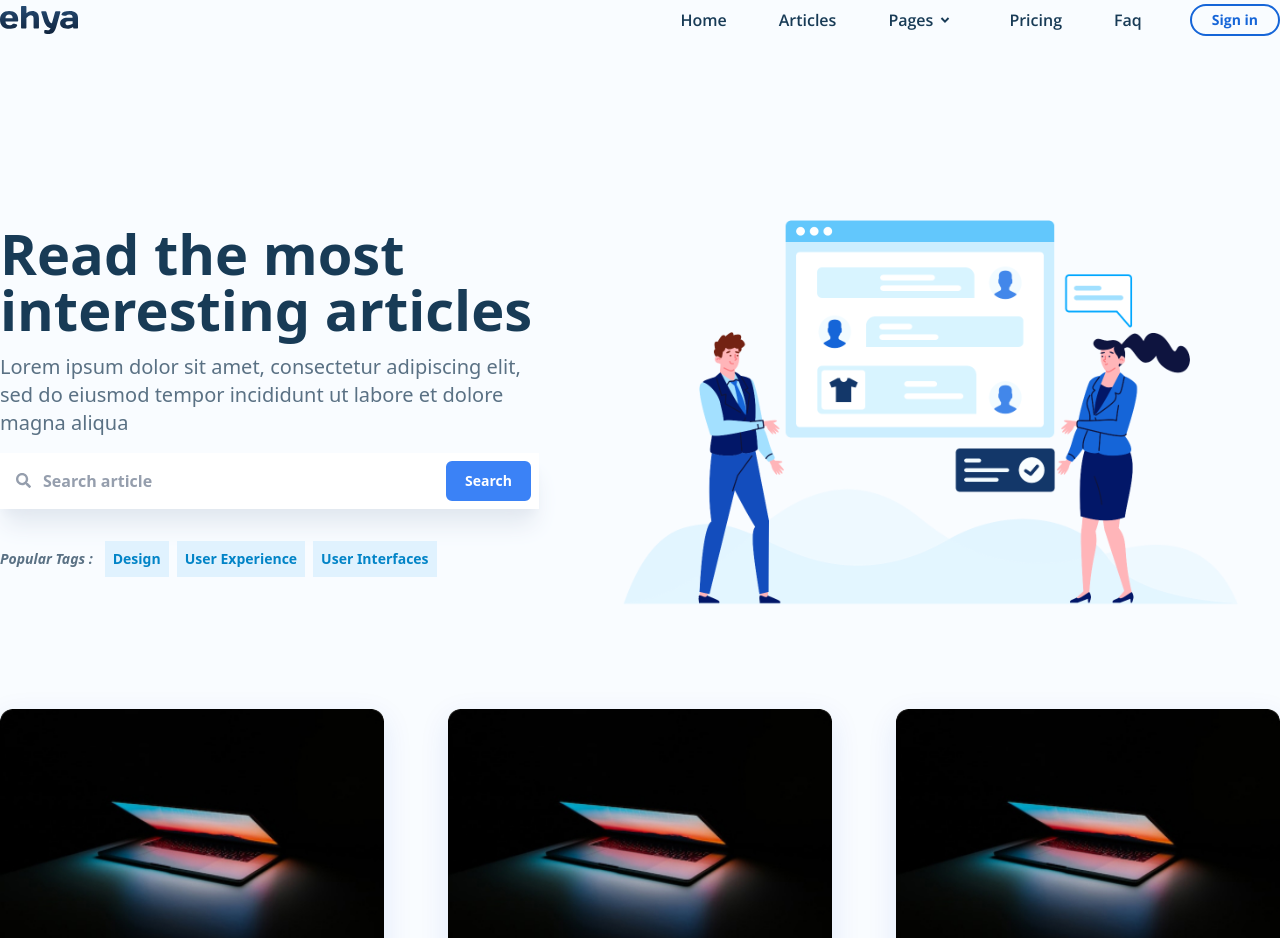
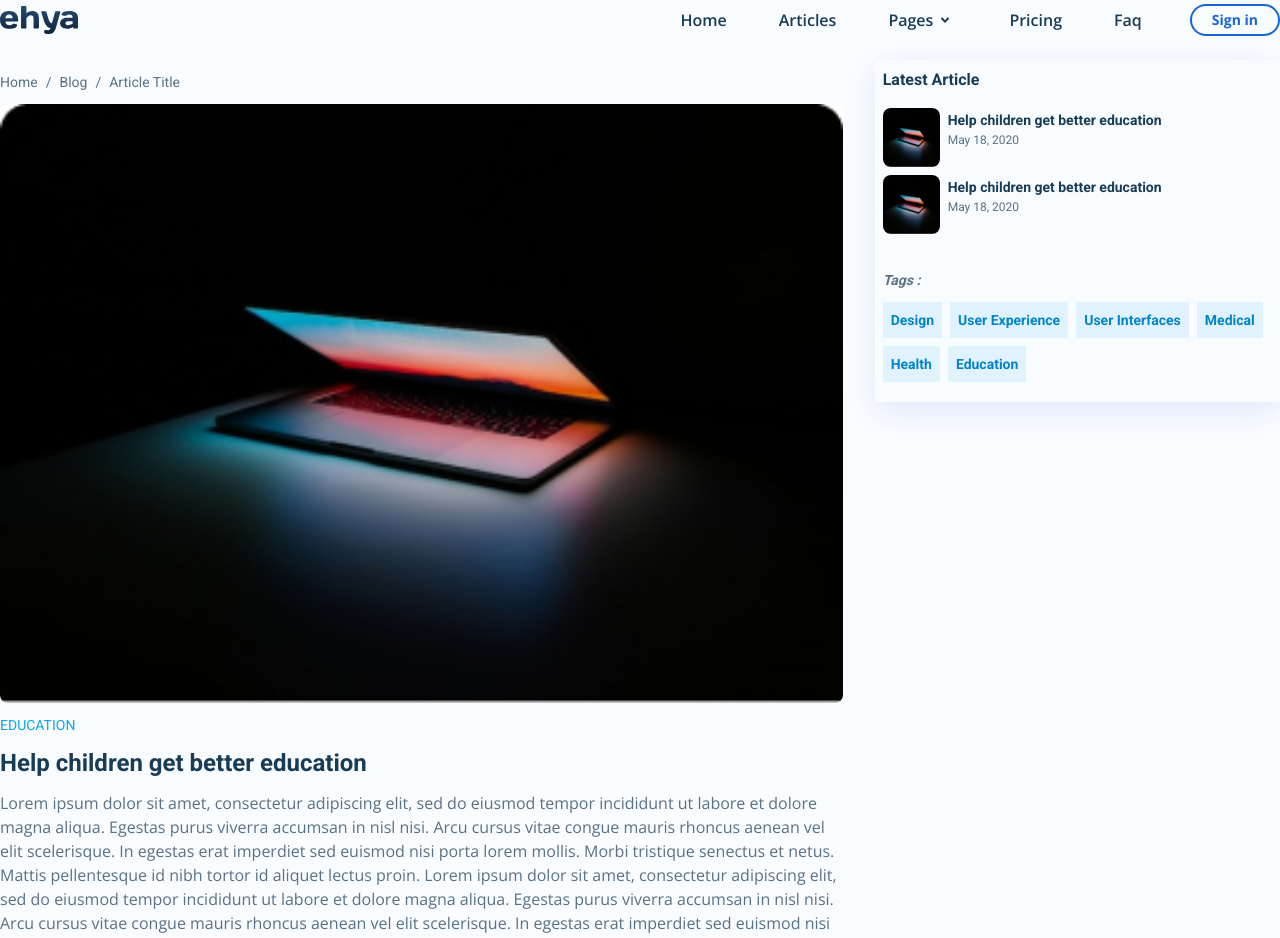
Before and after one commit to satya-ranjon/blog_application, a React (Vite) app: page /article-details/1 in a window 1280 px wide. Shown: the part 20-958 px from the top of the page. Built offline with nearby package versions, Linux system fonts and the light colour scheme.

Commit message:
complite article details section design

```diff
--- a/src/App.jsx
+++ b/src/App.jsx
@@ -1,9 +1,12 @@
-import HomePage from "./pages/Home/HomePage";
+import { BrowserRouter } from "react-router-dom";
+import Routers from "./routes";
 
 export default function App() {
   return (
-    <div className=" bg-theme">
-      <HomePage />
-    </div>
+    <BrowserRouter>
+      <div className=" bg-theme">
+        <Routers />
+      </div>
+    </BrowserRouter>
   );
 }
--- a/src/components/Header.jsx
+++ b/src/components/Header.jsx
@@ -9,7 +9,7 @@ const Header = () => {
   const navVisibilityHandler = () => setNavIsVisible((prv) => !prv);
 
   return (
-    <header className="container px-2 lg:px-5 xl:px-0  mx-auto   flex justify-between py-5 items-center font-opensans ">
+    <header className="container px-2 sm:px-20 lg:px-5 xl:px-0  mx-auto   flex justify-between py-5 items-center font-opensans ">
       <div>
         <img src={images.logo} alt="logo" className=" w-[90px] h-[28px]" />
       </div>
--- a/src/components/Tags.jsx
+++ b/src/components/Tags.jsx
@@ -1,16 +1,20 @@
-import tags from "../data/tags";
+import { Link } from "react-router-dom";
 
-const Tags = () => {
+const Tags = ({ heading, row = true, tags = [] }) => {
   return (
-    <div className=" flex flex-col sm:flex-row  items-start sm:items-center gap-3 my-3 sm:mt-8">
-      <i className=" text-dark-light font-bold text-sm ">Popular Tags :</i>
+    <div
+      className={`flex flex-col ${
+        row && "sm:flex-row sm:items-center"
+      } items-start  gap-3 my-3 sm:mt-8`}>
+      <i className=" text-dark-light font-bold text-sm ">{heading} :</i>
       <ul className="flex  gap-2 flex-wrap">
-        {tags.map((tag) => (
-          <li
+        {tags?.map((tag) => (
+          <Link
             key={tag}
+            to={`/blog?search=${tag.toLowerCase()}`}
             className=" bg-sky-100 p-2 font-bold text-sm text-sky-600">
             {tag}
-          </li>
+          </Link>
         ))}
       </ul>
     </div>
--- a/src/data/tags.js
+++ b/src/data/tags.js
@@ -1,3 +1,9 @@
-const tags = ["Design", "User Experience", "User Interfaces"];
-
-export default tags;
+export const popularTags = ["Design", "User Experience", "User Interfaces"];
+export const tags = [
+  "Design",
+  "User Experience",
+  "User Interfaces",
+  "Medical",
+  "Health",
+  "Education",
+];
--- /dev/null
+++ b/src/pages/ArticleDetails/container/BreadCrumbs.jsx
@@ -0,0 +1,16 @@
+import { Link } from "react-router-dom";
+
+const BreadCrumbs = ({ data }) => {
+  return (
+    <ul className="flex text-dark-light font-normal text-xs sm:text-sm py-3">
+      {data?.map((item, index) => (
+        <li key={index}>
+          <Link to={item.link}>{item.name}</Link>
+          {index !== data?.length - 1 && <span className="px-2">/</span>}
+        </li>
+      ))}
+    </ul>
+  );
+};
+
+export default BreadCrumbs;
--- /dev/null
+++ b/src/pages/ArticleDetails/container/SuggestedArticles.jsx
@@ -0,0 +1,36 @@
+import { Link } from "react-router-dom";
+import dateformat from "../../../utils/dateformat";
+import Tags from "../../../components/Tags";
+import { tags } from "../../../data/tags";
+
+const SuggestedArticles = ({ articles }) => {
+  return (
+    <div className="shadow-[rgba(7,_65,_210,_0.1)_0px_9px_30px] p-2 ">
+      <h1 className=" font-bold text-base font-roboto text-dark-soft pb-3">
+        Latest Article
+      </h1>
+      {articles?.map((item) => (
+        <div className=" flex gap-2 py-1" key={item._id}>
+          <Link
+            to={`/article-details/${item._id}`}
+            className="w-[57px] h-[59px] rounded-lg overflow-hidden bg-slate-500">
+            <img src={item.image} alt="" className="w-full h-full" />
+          </Link>
+          <div className="">
+            <Link
+              to={`/article-details/${item._id}`}
+              className=" font-bold text-sm text-dark-soft">
+              {item.title}
+            </Link>
+            <span className=" text-xs text-dark-light block">
+              {dateformat(item.createdAt)}
+            </span>
+          </div>
+        </div>
+      ))}
+      <Tags row={false} heading="Tags" tags={tags} />
+    </div>
+  );
+};
+
+export default SuggestedArticles;
--- /dev/null
+++ b/src/pages/ArticleDetails/index.jsx
@@ -0,0 +1,82 @@
+import { Link } from "react-router-dom";
+import { images } from "../../constants";
+import MainLayout from "../../layouts/MainLayout";
+import BreadCrumbs from "./container/BreadCrumbs";
+import SuggestedArticles from "./container/SuggestedArticles";
+
+const breadcrumbsData = [
+  { link: "/", name: "Home" },
+  { link: "/blog", name: "Blog" },
+  { link: "/article-details/251", name: "Article Title" },
+];
+const SuggestedArticlesData = [
+  {
+    _id: 1,
+    image: images.article,
+    title: "Help children get better education",
+    createdAt: "2020-05-18T14:10:30Z",
+  },
+  {
+    _id: 2,
+    image: images.article,
+    title: "Help children get better education",
+    createdAt: "2020-05-18T14:10:30Z",
+  },
+];
+const ArticleDetails = () => {
+  return (
+    <MainLayout>
+      <section className="container mx-auto px-4 sm:px-20 lg:px-5 xl:px-0 font-roboto">
+        <div className="lg:grid gap-4 xl:gap-8 grid-cols-12  ">
+          <article className="  col-span-8">
+            <BreadCrumbs data={breadcrumbsData} />
+            <img
+              src={images.article}
+              alt=" article "
+              className=" w-full rounded-lg"
+            />
+            <Link
+              to={`/blog?search=education`}
+              className=" text-sm font-normal text-sky-500 uppercase inline-block py-3">
+              EDUCATION
+            </Link>
+            <h1 className="text-2xl font-semibold text-dark-soft	">
+              Help children get better education
+            </h1>
+            <p className=" font-opensans font-normal text-base text-dark-light	py-3">
+              Lorem ipsum dolor sit amet, consectetur adipiscing elit, sed do
+              eiusmod tempor incididunt ut labore et dolore magna aliqua.
+              Egestas purus viverra accumsan in nisl nisi. Arcu cursus vitae
+              congue mauris rhoncus aenean vel elit scelerisque. In egestas erat
+              imperdiet sed euismod nisi porta lorem mollis. Morbi tristique
+              senectus et netus. Mattis pellentesque id nibh tortor id aliquet
+              lectus proin. Lorem ipsum dolor sit amet, consectetur adipiscing
+              elit, sed do eiusmod tempor incididunt ut labore et dolore magna
+              aliqua. Egestas purus viverra accumsan in nisl nisi. Arcu cursus
+              vitae congue mauris rhoncus aenean vel elit scelerisque. In
+              egestas erat imperdiet sed euismod nisi porta lorem mollis. Morbi
+              tristique senectus et netus. Lorem ipsum dolor sit amet,
+              consectetur adipiscing elit, sed do eiusmod tempor incididunt ut
+              labore et dolore magna aliqua. Egestas purus viverra accumsan in
+              nisl nisi. Arcu cursus vitae congue mauris rhoncus aenean vel elit
+              scelerisque. In egestas erat imperdiet sed euismod nisi porta
+              lorem mollis. Morbi tristique senectus et netus. Mattis
+              pellentesque id nibh tortor id aliquet lectus proin. Sapien
+              faucibus et molestie ac feugiat sed lectus vestibulum.
+            </p>
+            {/* Comments  */}
+            <div className="">
+              <div className=""></div>
+            </div>
+          </article>
+          {/* SideBar  */}
+          <div className=" w-full col-span-4">
+            <SuggestedArticles articles={SuggestedArticlesData} />
+          </div>
+        </div>
+      </section>
+    </MainLayout>
+  );
+};
+
+export default ArticleDetails;
--- a/src/pages/Home/container/HeroSection.jsx
+++ b/src/pages/Home/container/HeroSection.jsx
@@ -1,6 +1,7 @@
 import { images } from "../../../constants";
 import Search from "../../../components/Search";
 import Tags from "../../../components/Tags";
+import { popularTags } from "../../../data/tags";
 
 const HeroSection = () => {
   return (
@@ -16,7 +17,7 @@ const HeroSection = () => {
           </p>
         </>
         <Search />
-        <Tags />
+        <Tags heading="Popular Tags" tags={popularTags} />
       </div>
       <div className=" hidden lg:block max-w-[700px] ">
         <img
--- /dev/null
+++ b/src/routes/index.jsx
@@ -0,0 +1,14 @@
+import { Route, Routes } from "react-router-dom";
+import HomePage from "../pages/Home/HomePage";
+import ArticleDetails from "../pages/ArticleDetails";
+
+const Routers = () => {
+  return (
+    <Routes>
+      <Route path="/" element={<HomePage />} />
+      <Route path="/article-details/:id" element={<ArticleDetails />} />
+    </Routes>
+  );
+};
+
+export default Routers;
--- /dev/null
+++ b/src/utils/dateformat.js
@@ -0,0 +1,8 @@
+const dateformat = (date) =>
+  new Date(date).toLocaleDateString("en-US", {
+    day: "numeric",
+    month: "short",
+    year: "numeric",
+  });
+
+export default dateformat;
```
